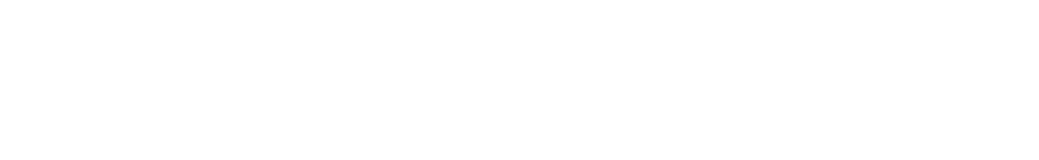
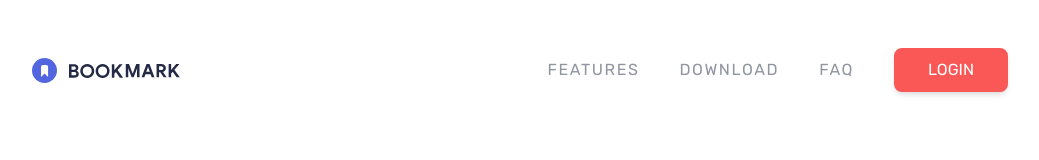
Before and after one commit to adam-fabis/Tailwind-LP-two, a website built with Parcel: page src/index.html in a window 1280 px wide. Shown: the whole page, without its empty margins (120-1159 px from the left). Built offline with nearby package versions, Linux system fonts and the light colour scheme.

Commit message:
add navbar desktop version

```diff
--- a/src/index.html
+++ b/src/index.html
@@ -11,7 +11,20 @@
     <link href="./index.css" rel="stylesheet">
 </head>
 
-<body>
+<body class="overflow-x-hidden">
+    <nav class="container relative mx-auto p-6">
+        <div class="flex items-center justify-between space-x-20 my-6">
+            <div class="z-30">
+                <img src="images/logo-bookmark.svg" alt="" id="logo">
+            </div>
+            <div class="hidden items-center space-x-10 uppercase text-grayishBlue md:flex">
+                <a href="#features"  class="tracking-widest hover:text-softRed">Features</a>
+                <a href="#download"  class="tracking-widest hover:text-softRed">Download</a>
+                <a href="#faq"  class="tracking-widest hover:text-softRed">FAQ</a>
+                <a href="#" class="px-8 py-2 text-white bg-softRed border-2 border-softRed rounded-lg shadow-md duration-200 hover:text-softRed hover:bg-white">Login</a>
+            </div>
+        </div>
+    </nav>
     <script type="module" src="./main.js"></script>
 </body>
 
```
